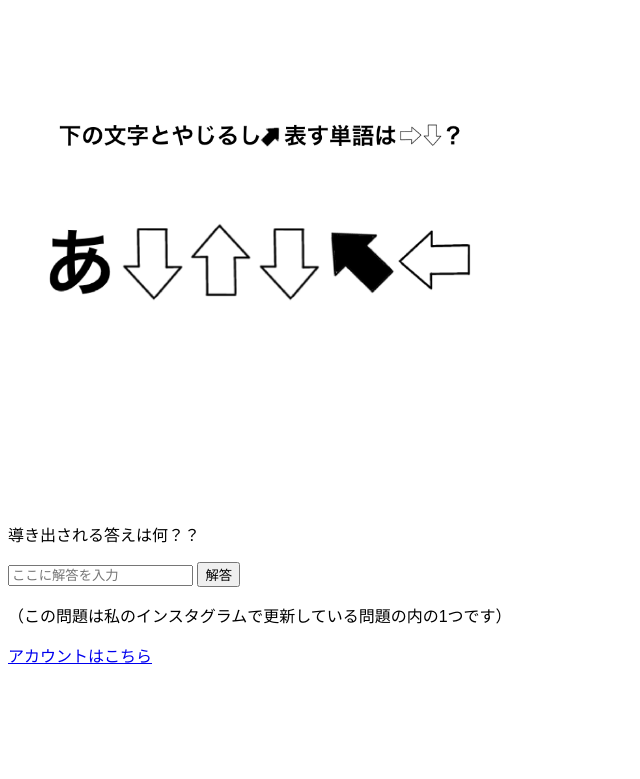
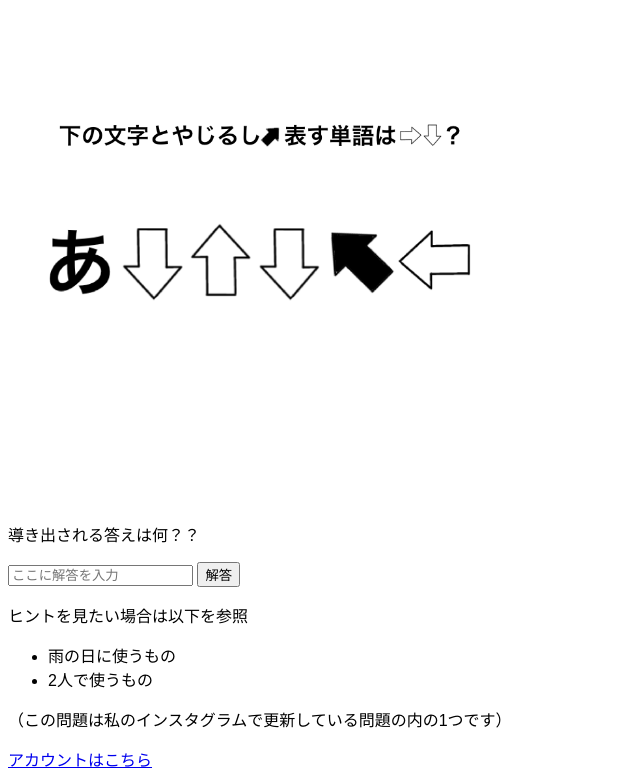
Before and after one commit to suekko-glacier/web_programing, a plain HTML site: page 9_25/index.html in a window 1280 px wide. Shown: the part 87-866 px from the top of the page, without its empty margins (0-640 px from the left). Before the commit the page ends 800 px from the top, so only its background shows below. Drawn offline with Linux system fonts and the light colour scheme.

Commit message:
ヒントを追加

```diff
--- a/9_25/index.html
+++ b/9_25/index.html
@@ -15,7 +15,11 @@
     <input type="text" id="answer" placeholder="ここに解答を入力" />
     <button onclick="checkAnswer()">解答</button>
     <p id="result"></p>
-
+    <p>ヒントを見たい場合は以下を参照</p>
+    <ul>
+      <li>雨の日に使うもの</li>
+      <li>2人で使うもの</li>
+    </ul>
     <p>（この問題は私のインスタグラムで更新している問題の内の1つです）</p>
     <a href="https://www.instagram.com/arai_salt?igsh=MTdnZmZicTgwaXJ6aQ%3D%3D&utm_source=qr">アカウントはこちら</a>
 
```
